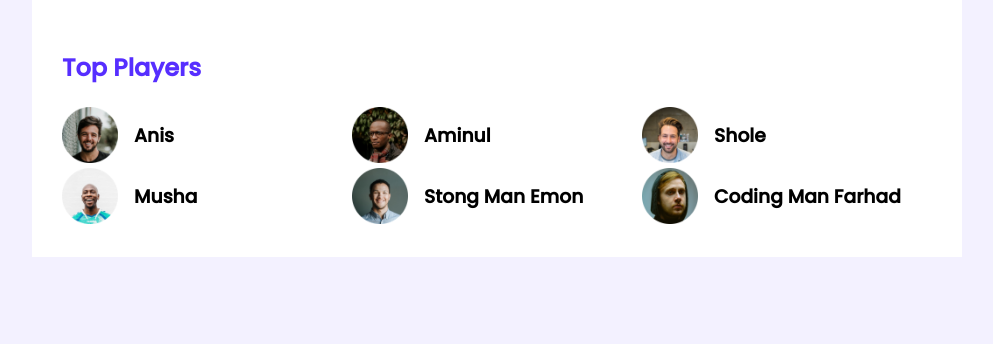
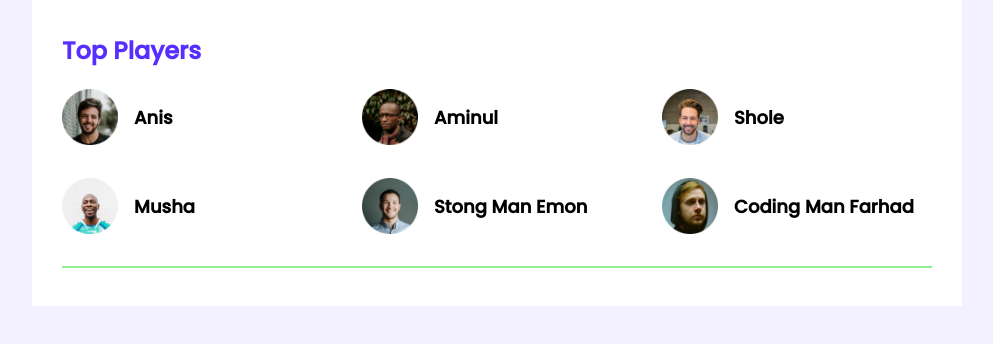
Before and after one commit to Farhadcode/leaderboard, a plain HTML site: page index.html in a window 1280 px wide. Shown: the whole page, without its empty margins (143-1136 px from the left). Drawn offline with Linux system fonts and the light colour scheme.

Commit message:
add  one

```diff
--- a/index.html
+++ b/index.html
@@ -48,6 +48,7 @@
                     </div>
                 </div>
             </div>
+            <hr>
         </section>
    </main>
 
--- a/styles/style.css
+++ b/styles/style.css
@@ -16,15 +16,25 @@ main {
   width: 870px;
   padding: 30px;
 }
+hr {
+  border: 1px solid lightgreen;
+}
 
 /* top players style */
+.top-players {
+  margin-bottom: 30px;
+}
 .section-title {
   color: #562eff;
+  font-size: 24px;
+  margin-top: 3px;
 }
 .players {
   display: grid;
   grid-template-columns: repeat(3, 1fr);
   /* grid-template-rows: 1fr 1fr 1fr; */
+  gap: 30px;
+  /* grid-row-gap: 30px; */
 }
 
 .player {
@@ -36,5 +46,6 @@ main {
   height: 56px;
 }
 .player-name {
+  font-size: 18px;
   margin: 16px;
 }
```
